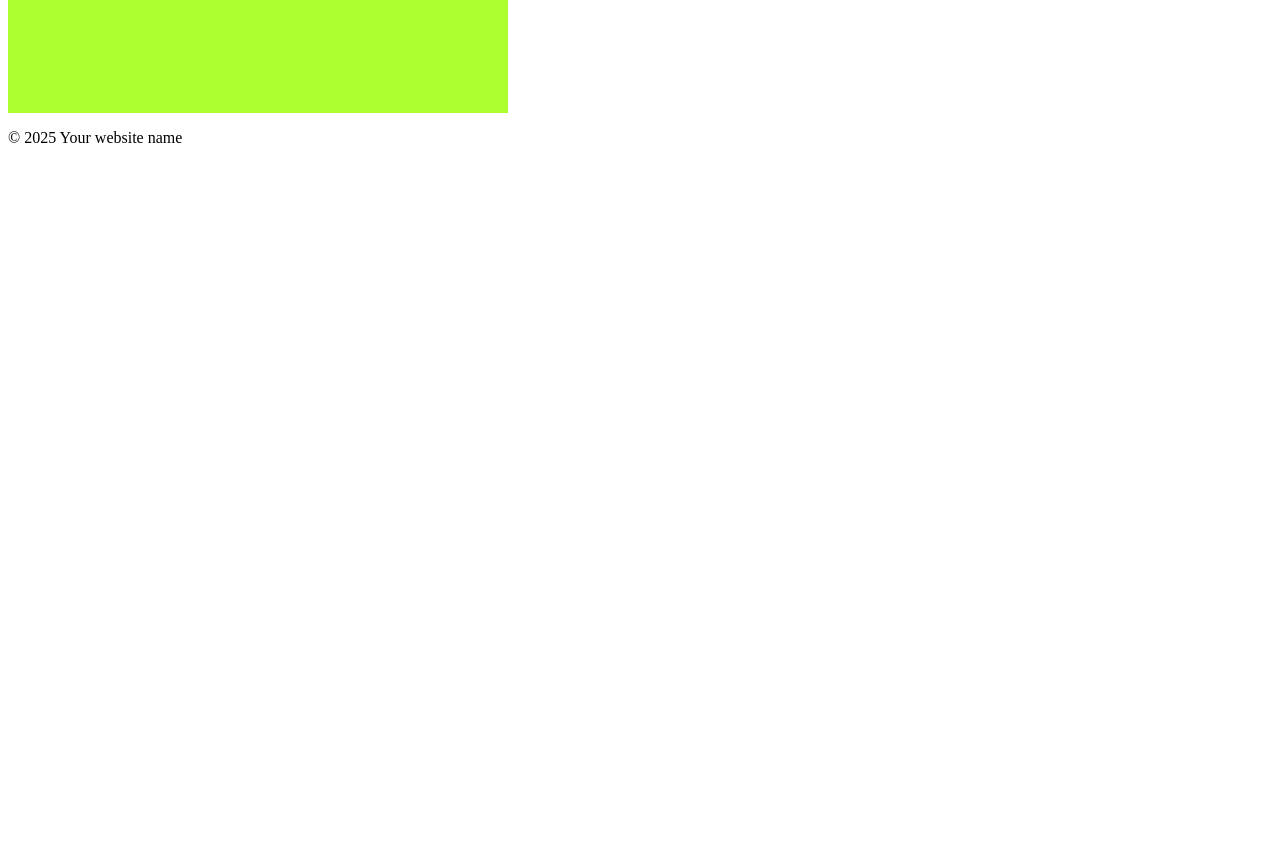
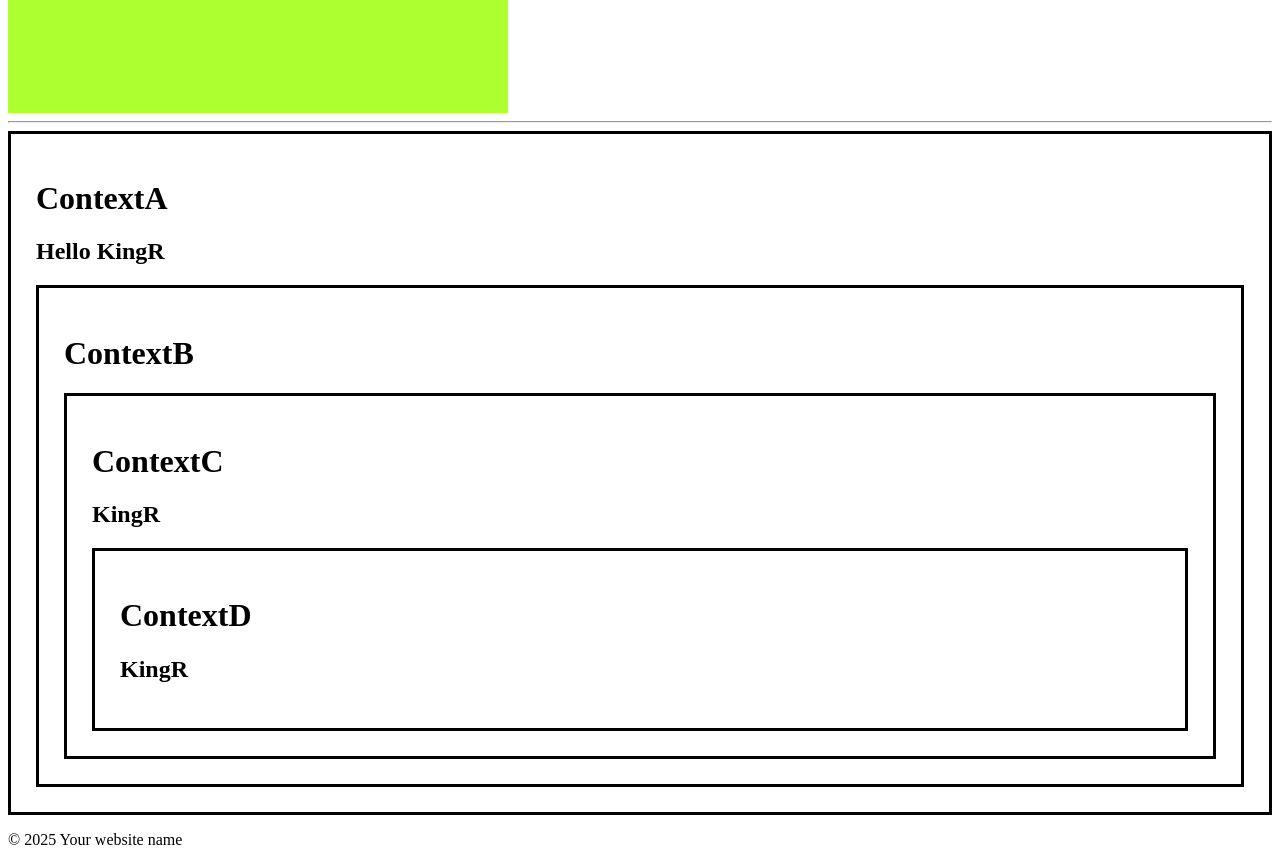
Before and after one commit to KingRavo18/Learning-React, a React app: page / in a window 1280 px wide. Shown: the part 4700-5565 px from the top of the page. Before the commit the page ends 4863 px from the top, so only its background shows below. Built offline with nearby package versions, Linux system fonts and the light colour scheme; the HTML template or start-up script is replaced by a standard one.

Commit message:
useContext

```diff
--- a/src/App.jsx
+++ b/src/App.jsx
@@ -18,6 +18,7 @@ import Array_Objects from './State/arrayObjectsCannotComprehend.jsx'
 import ToDoList from './To-DO List/To-DoList.jsx'
 import UseEffect from './Effect/useEffect.jsx'
 import DigitalClock from './DigitalClock/DigitalClock.jsx'
+import ContextA from './Context/ContextA.jsx'
 
 function App() {
 
@@ -67,6 +68,8 @@ function App() {
       <UseEffect />
       <hr />
       <DigitalClock />
+      <hr/>
+      <ContextA />
       <Footer/>
     </>
   );
--- /dev/null
+++ b/src/Context/ContextA.jsx
@@ -0,0 +1,35 @@
+//useContext() = React Hook that allows you to share values between
+//               multiple levels of components without passing props
+//               through each level
+
+//PROVIDER COMPONENT
+// 1. import {createContext} from 'react';
+// 2. export const MyContext = createContext();
+// 3. <MyContext.Provider value={value}>
+//       <Child />
+//    </MyContext.Provider>
+
+//CONSUMER COMPONENTS
+// 1. import React, {useContext} from 'react';
+//    import {MyContext} from './ComponentA';
+// 2. const value = useContext(MyContext);
+
+import React, {useState, createContext} from "react";
+import ContextB from "./ContextB";
+
+export const UserContext = createContext();
+
+export default function ContextA() {
+
+    const [user, setUser] = useState("KingR");
+
+    return(
+        <div className="box">
+            <h1>ContextA</h1>
+            <h2>{`Hello ${user}`}</h2>
+            <UserContext.Provider value={user}>
+                <ContextB user={user}/>
+            </UserContext.Provider>
+        </div>
+    );
+}
--- /dev/null
+++ b/src/Context/ContextB.jsx
@@ -0,0 +1,9 @@
+import ContextC from "./ContextC";
+export default function ContextB() {
+    return(
+        <div className="box">
+            <h1>ContextB</h1>
+            <ContextC />
+        </div>
+    );
+}
--- /dev/null
+++ b/src/Context/ContextC.jsx
@@ -0,0 +1,16 @@
+import ContextD from "./ContextD";
+import React, {useContext} from "react";
+import {UserContext} from "./ContextA.jsx";
+
+export default function ContextC() {
+
+    const user = useContext(UserContext);
+
+    return(
+        <div className="box">
+            <h1>ContextC</h1>
+            <h2>{user}</h2>
+            <ContextD />
+        </div>
+    );
+}
--- /dev/null
+++ b/src/Context/ContextD.jsx
@@ -0,0 +1,14 @@
+import React, {useContext} from "react";
+import {UserContext} from "./ContextA.jsx";
+
+export default function ContextD() {
+
+    const user = useContext(UserContext);
+
+    return(
+        <div className="box">
+            <h1>ContextD</h1>
+            <h2>{user}</h2>
+        </div>
+    );
+}
--- a/src/index.css
+++ b/src/index.css
@@ -75,3 +75,8 @@
   color: hsl(0, 0%, 45%);
   cursor: pointer;
 }
+
+.box {
+  border: 3px solid;
+  padding: 25px;
+}
```
